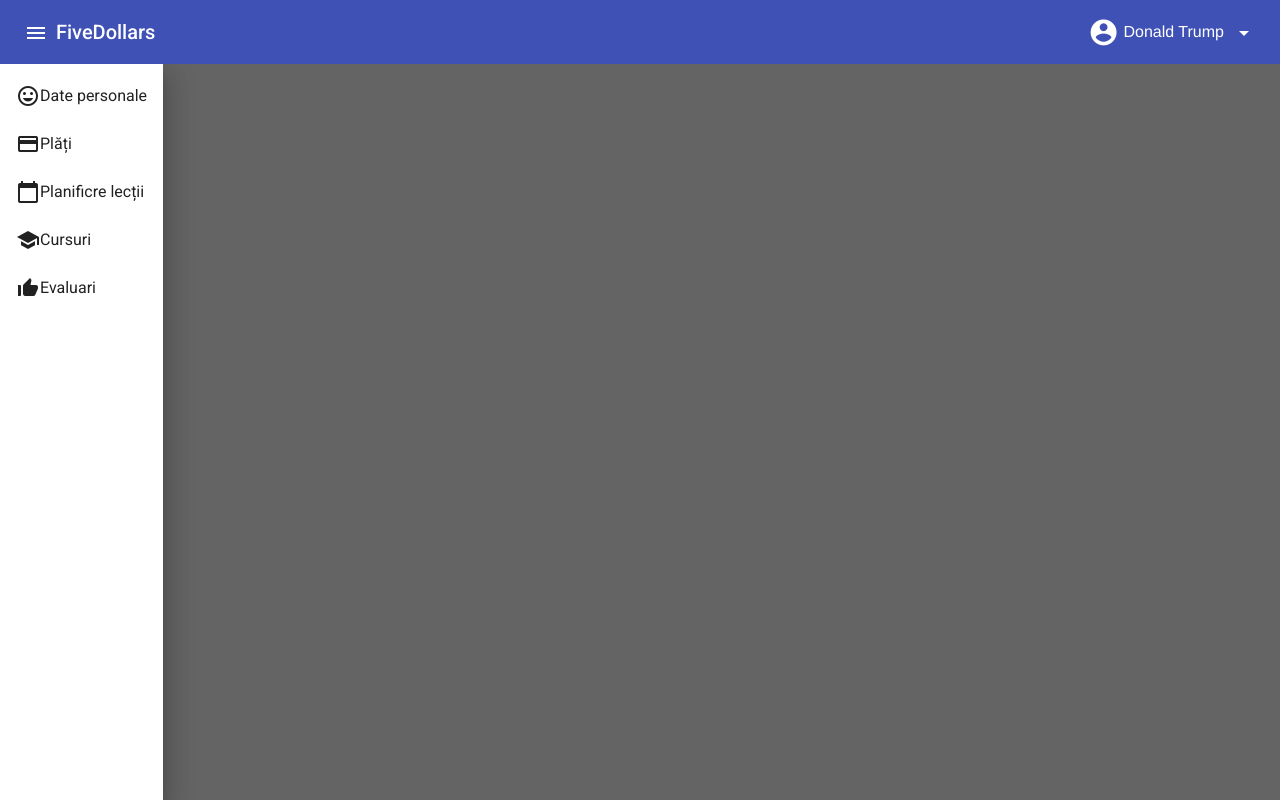
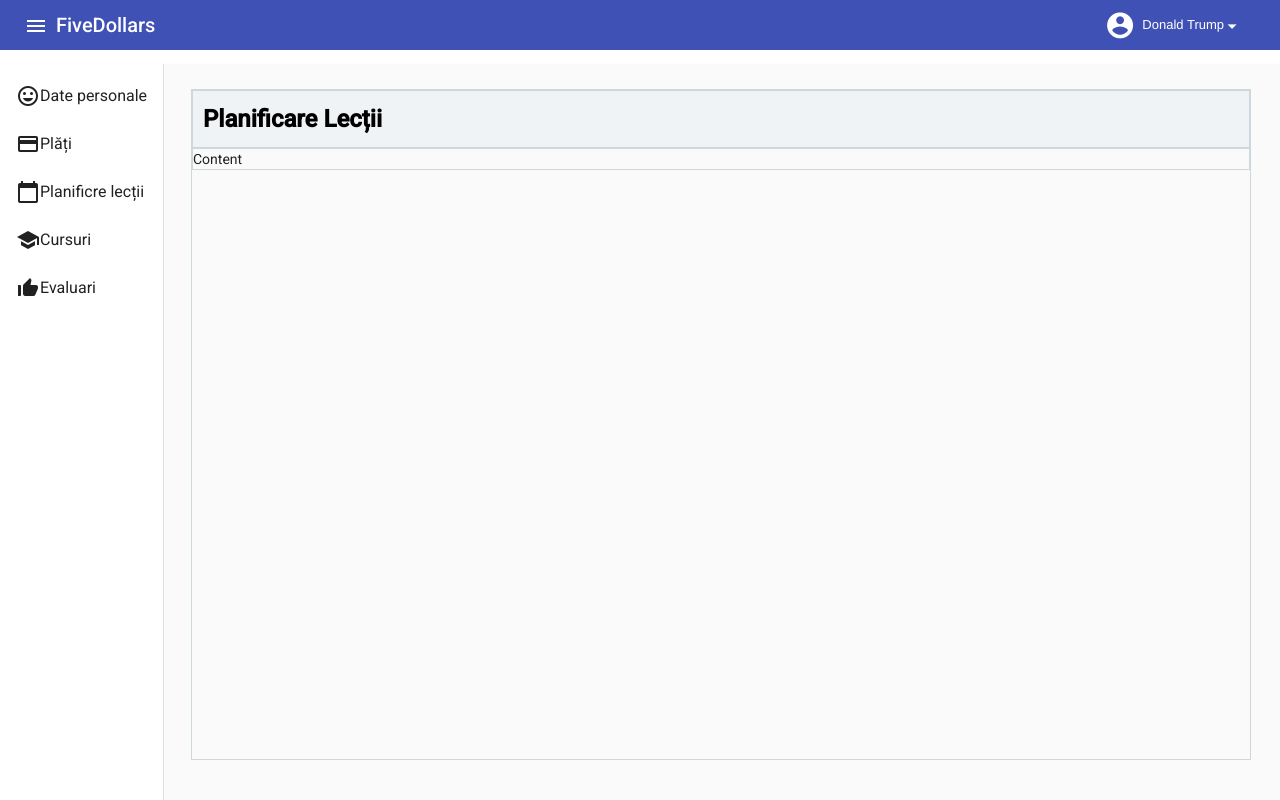
Before and after one commit to adrian-dragos/driving-school-internship, an Angular app: page / in a window 1280 px wide. Built offline with nearby package versions, Linux system fonts and the light colour scheme.

Commit message:
working version

```diff
--- a/src/app/app-routing.module.ts
+++ b/src/app/app-routing.module.ts
@@ -7,4 +7,6 @@ const routes: Routes = [];
   imports: [RouterModule.forRoot(routes)],
   exports: [RouterModule]
 })
-export class AppRoutingModule { }
+export class AppRoutingModule {
+
+ }
--- a/src/app/app.component.html
+++ b/src/app/app.component.html
@@ -1,19 +1,20 @@
 <div>
-  <mat-toolbar color="primary">
-    <mat-toolbar-row fxLayout class="mat-toolbar-display">
+  <mat-toolbar color="primary" class="mat-toolbar-display">
+    <mat-toolbar-row fxLayout class="mat-toolbar-row-display">
       <button mat-icon-button>
-        <mat-icon  (click)="toggleSideBar()">
+        <mat-icon  (click)="sidenav.toggle()" >
+          <!-- (click)="toggleSideBar()" -->
           menu
         </mat-icon>
       </button>
-      <h1> <a>FiveDollars</a></h1>
+      <h1> <a style="cursor: pointer" (click)="refreshPage()">FiveDollars</a></h1>
       <span class="example-spacer"></span>
 
-      <mat-icon mat-card-avata class="icon-display"  (click)="doSomething()">
+      <mat-icon mat-card-avata class="avatar-icon-display"  (click)="doSomething()">
         account_circle
       </mat-icon>
 
-      <span class="avatar-name"  (click)="doSomething()">
+      <span class="avatar-name" (click)="doSomething()">
         {{name}}
       </span>
 
@@ -21,7 +22,8 @@
         <button mat-icon-button [matMenuTriggerFor]="menu">
             <mat-icon id='dropDown'>arrow_drop_down</mat-icon>
           </button>
-          <mat-menu #menu="matMenu">
+
+          <mat-menu #menu="matMenu"  class="mat-menu-display">
             <button mat-menu-item>
               <span>Date Personale</span>
             </button>
@@ -30,6 +32,7 @@
               <span>Ieșire</span>
             </button>
           </mat-menu>
+
     </div>
     </mat-toolbar-row>
   </mat-toolbar>
@@ -38,7 +41,7 @@
 
 <div>
   <mat-sidenav-container  class="custom-sidenav-container" fullscreen>
-    <mat-sidenav class="side-nav"  #sidenav opened="sidenavIsOpened" >
+    <mat-sidenav mode="side"  [autoFocus]="false"  class="side-nav"  #sidenav opened="sidenavIsOpened" >
       <mat-nav-list>
         <a mat-list-item>
           <mat-icon>
@@ -87,13 +90,17 @@
       </mat-nav-list>
     </mat-sidenav>
 
+    <mat-sidenav-content autosize md-sidenav-focus>
+      <section>
+        <div style="height: 88vh;">
 
-    <section>
-      <div style="height: 88vh;">
-        <router-outlet>
+          <app-schedule></app-schedule>
+          <!-- <router-outlet>
+          </router-outlet> -->
+        </div>
 
-        </router-outlet>
-      </div>
-    </section>
+      </section>
+    </mat-sidenav-content>
+
   </mat-sidenav-container>
 </div>
--- a/src/app/app.component.scss
+++ b/src/app/app.component.scss
@@ -2,10 +2,15 @@
     top: 64px !important;
 }
 
-.mat-toolbar-display {
-    //background-color: #29363d;
+.mat-toolbar-row-display {
+    min-height: 50px;
+    max-height: 50px;
 }
 
+.mat-toolbar-display {
+    min-height: 50px;
+    max-height: 50px;
+}
 
 .custom-div-sidenav-container {
     bottom: 0;
@@ -25,15 +30,37 @@
 }
 
 .avatar-name {
-    padding-left: 10px;
+    margin-left: 10px;
     color: white;
-    font-size: medium;
+    font-size: small;
     font-family: Helvetica Neue, Arial, sans-serif;
     cursor: pointer;
 }
 
-.icon-display {
+.avatar-icon-display {
     transform: scale(1.3);
-    padding-left: 10px;
+  //  padding-left: 65%;
     cursor: pointer;
  }
+
+
+ #dropDown {
+    margin-left: -25px;
+    transform: scale(0.9);
+ }
+
+ ::ng-deep {
+    .mat-menu-content {
+        align-items: center;
+        width: 170px;
+        border: 2px;
+        border-color: #cdd8dd;
+    }
+}
+
+::ng-deep {
+    .mat-menu-item {
+        border: 2px;
+        border-color: #cdd8dd;
+    }
+}
--- a/src/app/app.component.ts
+++ b/src/app/app.component.ts
@@ -1,6 +1,4 @@
-
 import { Component} from '@angular/core';
-
 
 
 @Component({
@@ -24,13 +22,12 @@ export class AppComponent {
     this.openedAvatar = !this.openedAvatar;
   }
 
-
-
-
   doSomething() {
     let element = (<HTMLElement>document.getElementById('dropDown'));
     element.click();
-    console.log("vasea");
-    //this.dropDown.nativeElement.innerHTML.triggerHandler('click');
   }
+
+  refreshPage(): void {
+    window.location.reload();
 }
+}
--- /dev/null
+++ b/src/app/schedule/schedule.component.html
@@ -0,0 +1,11 @@
+<div class="div-container">
+    <div class="div-title">
+        <div class="center">
+            <b>Planificare Lecții</b>
+        </div>
+    </div>
+
+    <div class="div-content">
+        Content
+    </div>
+</div>
--- /dev/null
+++ b/src/app/schedule/schedule.component.scss
@@ -0,0 +1,30 @@
+.div-container {
+    width: 95%;
+    height: 95%;
+    border: 1px solid #cdd8dd;
+    margin: 25px;
+}
+
+.div-title {
+    text-align: left;
+    height:58px;
+    border: 1px solid #cdd8dd;
+    background-color: #f0f3f5;
+    font-size: 1.5rem!important;
+    box-sizing: border-box;
+    word-wrap: break-word;
+    line-height: 1.5;
+    color: black;
+    text-align: left;
+
+}
+
+.div-content{
+    border: 1px solid #cdd8dd;
+}
+
+.center {
+    margin: auto;
+    // border: 3px solid green;
+    padding: 10px;
+  }
--- a/src/index.html
+++ b/src/index.html
@@ -2,10 +2,10 @@
 <html lang="en">
 <head>
   <meta charset="utf-8">
-  <title>UserInterface</title>
+  <title>FiveDollars</title>
   <base href="/">
   <meta name="viewport" content="width=device-width, initial-scale=1">
-  <link rel="icon" type="image/x-icon" href="favicon.ico">
+  <link rel="shortcut icon" type="image/png" href="android-chrome-192x192.png">
   <link rel="preconnect" href="https://fonts.gstatic.com">
   <link href="https://fonts.googleapis.com/css2?family=Roboto:wght@300;400;500&display=swap" rel="stylesheet">
   <link href="https://fonts.googleapis.com/icon?family=Material+Icons" rel="stylesheet">
```
Also changed, not shown: src/app/app.module.ts (+5 -5 lines), src/app/schedule/schedule.component.ts (added, +10 -0 lines), src/android-chrome-192x192.png (added), 1 other file (tests, documents, lock files or other folders).
